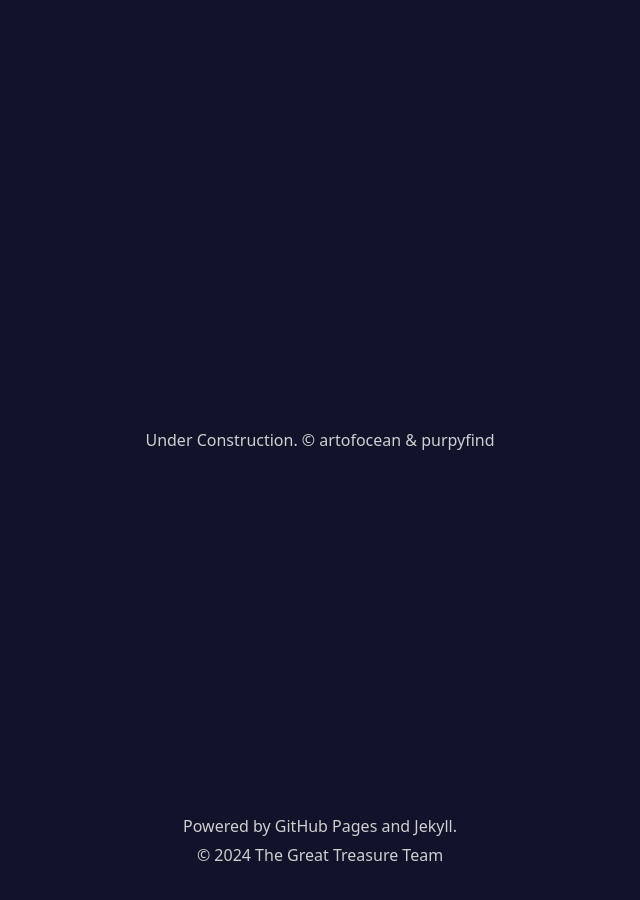
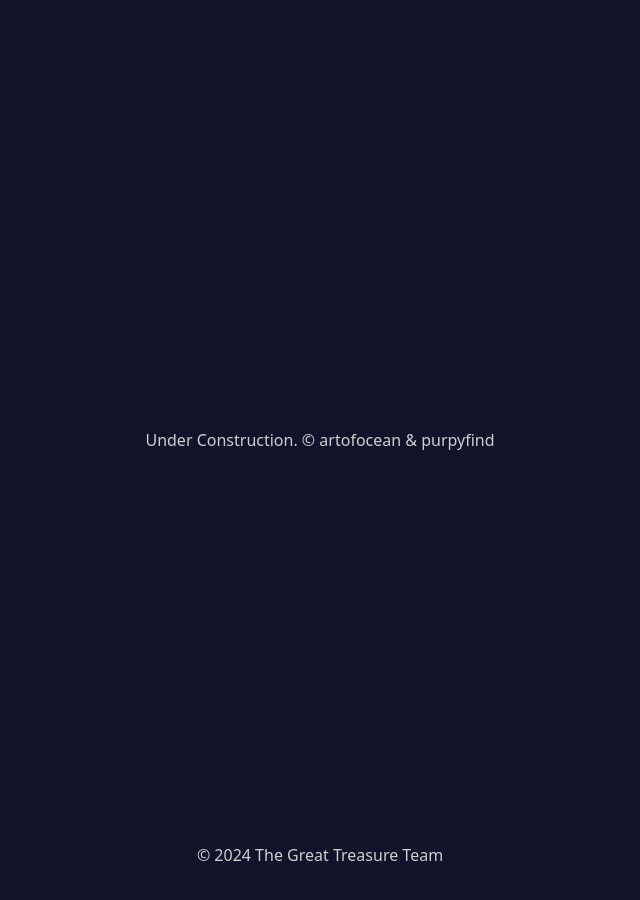
Before and after one commit to TheGreatTreasureBot/thegreattreasurebot.github.io, a Jekyll site: the page built from README.md, in a window 1280 px wide. Shown: the whole page, without its empty margins (320-960 px from the left). Built offline with Jekyll 4.4.1, drawn with Linux system fonts in a browser that asks for light colours; our own code applies the rules of GitHub Pages for plain Markdown files.

Commit message:
Update default.html

```diff
--- a/_layouts/default.html
+++ b/_layouts/default.html
@@ -13,7 +13,7 @@
     {{ content }}
   </main>
   <footer>
-    <p>Powered by GitHub Pages and Jekyll. <br>© 2024 The Great Treasure Team</p>
+    <p>© 2024 The Great Treasure Team</p>
   </footer>
 </body>
 </html>
```
